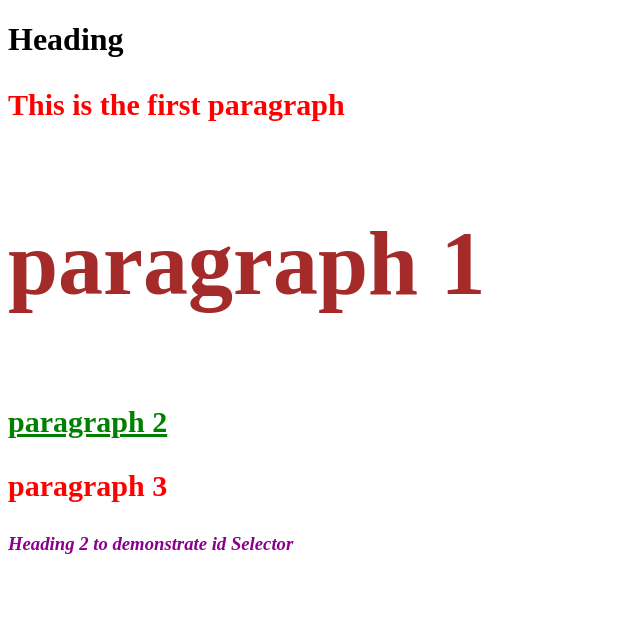
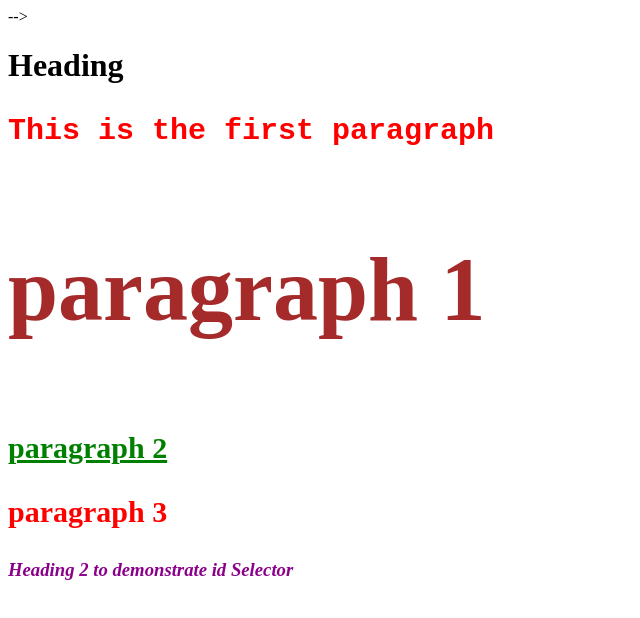
Before and after one commit to Jiganesh/WebDevelopment, a plain HTML site: page CSS/index.html in a window 1280 px wide. Shown: the whole page, without its empty margins (0-640 px from the left). Drawn offline with Linux system fonts and the light colour scheme.

Commit message:
fontdegrade

```diff
--- /dev/null
+++ b/CSS/fontdegrade.css
@@ -0,0 +1,4 @@
+.google-font{
+
+    font-family :"Dancing Script",monospace; /*If dancing script is not available it degrades to monospace*/
+}
--- a/CSS/index.html
+++ b/CSS/index.html
@@ -7,6 +7,11 @@
     <link rel="stylesheet" type="text/css" href="style.css">
 
     <link rel ="stylesheet" type ="text/css" href ="selectors.css">
+    <link rel ="stylesheet" type = "text/css" href = "fontdegrade.css">
+
+    <!--<link href="https://fonts.googleapis.com/css2?family=Dancing+Script:wght@700&display=swap" rel="stylesheet">
+      <!--Font for header -->
+    -->
 
     <!--This is how to use Internal CSS-->
     <style>
@@ -20,7 +25,7 @@
   <body>
     <h1>Heading</h1>
 
-    <p>This is the first paragraph</p>
+    <p class= "google-font">This is the first paragraph</p>
 
     <!-- This is called as Inline CSS -->
     <p style="color: brown; font-size: 90px">paragraph 1</p>
```
